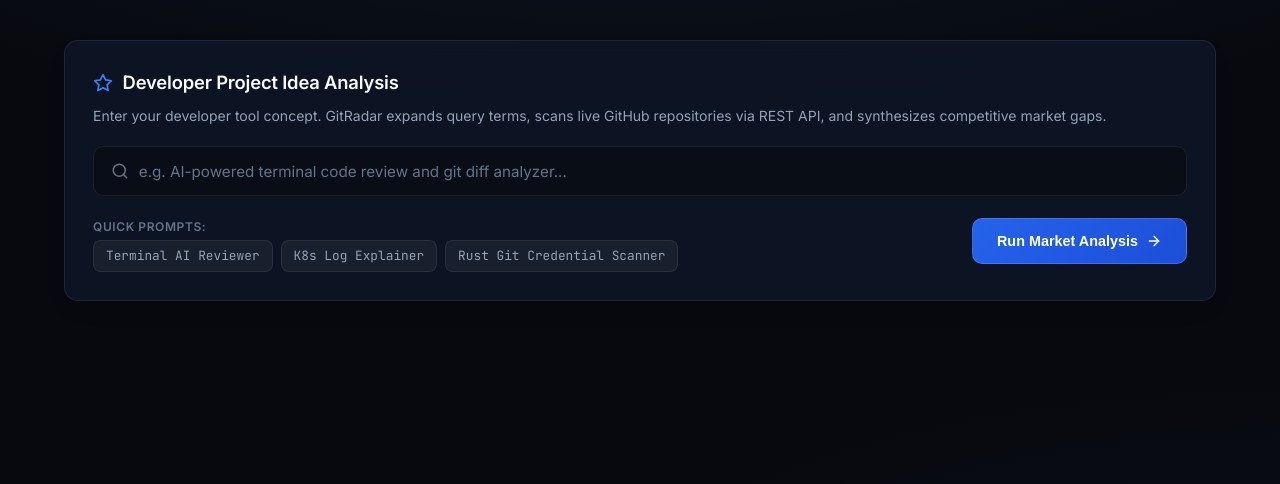
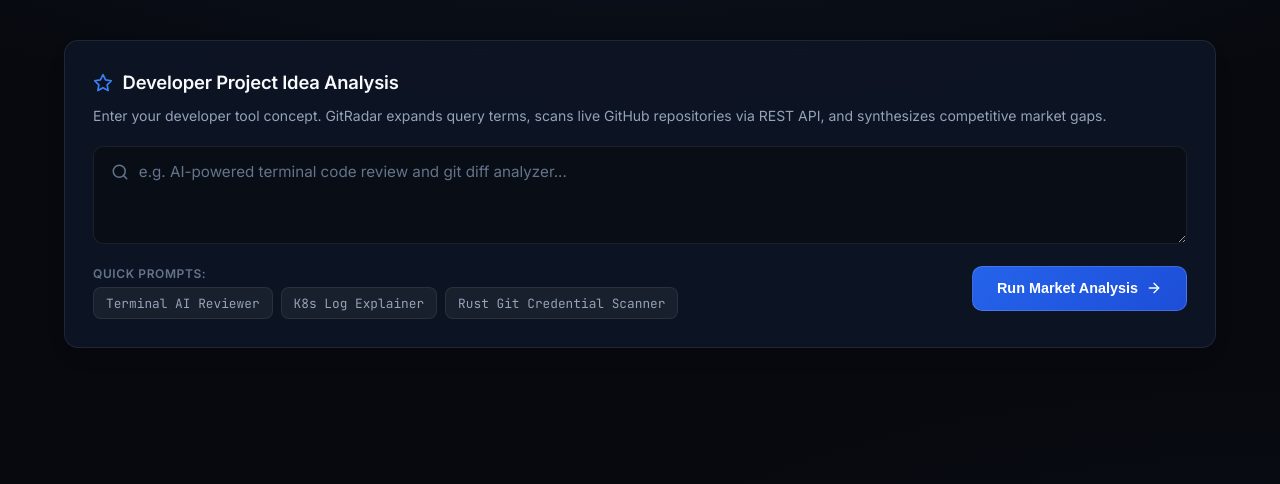
Before and after one commit to AtaCanYmc/GitRadar, a Flask app: page / in a window 1280 px wide. Shown: the part 99-583 px from the top of the page. Run offline with Flask 3, Linux system fonts and the light colour scheme.

Commit message:
feat: update input fields to textareas for improved user experience and add Enter key functionality

```diff
--- a/demo/gitradar/web/static/css/style.css
+++ b/demo/gitradar/web/static/css/style.css
@@ -279,12 +279,13 @@ body {
 .input-container {
   display: flex;
   position: relative;
-  align-items: center;
+  align-items: flex-start;
 }
 
 .input-icon {
   position: absolute;
   left: 1.1rem;
+  top: 1.05rem;
   color: var(--text-muted);
   pointer-events: none;
 }
@@ -300,6 +301,12 @@ body {
   font-family: var(--font-mono);
   outline: none;
   transition: border-color 0.2s, box-shadow 0.2s, background-color 0.3s;
+}
+
+textarea.input-field {
+  resize: vertical;
+  min-height: 80px;
+  line-height: 1.5;
 }
 
 .input-field:focus {
--- a/demo/gitradar/web/static/js/app.js
+++ b/demo/gitradar/web/static/js/app.js
@@ -320,13 +320,19 @@ document.addEventListener('DOMContentLoaded', () => {
     results.classList.add('hidden');
   });
 
-  // Enter key trigger for search boxes
+  // Enter key trigger for search boxes (Shift+Enter inserts newline)
   ideaInput.addEventListener('keydown', (e) => {
-    if (e.key === 'Enter') analyzeBtn.click();
+    if (e.key === 'Enter' && !e.shiftKey) {
+      e.preventDefault();
+      analyzeBtn.click();
+    }
   });
 
   searchInput.addEventListener('keydown', (e) => {
-    if (e.key === 'Enter') quickSearchBtn.click();
+    if (e.key === 'Enter' && !e.shiftKey) {
+      e.preventDefault();
+      quickSearchBtn.click();
+    }
   });
 
   // Export Button Event Handlers
--- a/demo/gitradar/web/templates/index.html
+++ b/demo/gitradar/web/templates/index.html
@@ -106,7 +106,7 @@
             <circle cx="11" cy="11" r="8"></circle>
             <line x1="21" y1="21" x2="16.65" y2="16.65"></line>
           </svg>
-          <input type="text" id="idea-input" class="input-field" placeholder="e.g. AI-powered terminal code review and git diff analyzer..." />
+          <textarea id="idea-input" class="input-field" rows="3" placeholder="e.g. AI-powered terminal code review and git diff analyzer..."></textarea>
         </div>
 
         <div style="display: flex; justify-content: space-between; align-items: center; flex-wrap: wrap; gap: 0.75rem;">
@@ -148,7 +148,7 @@
             <circle cx="11" cy="11" r="8"></circle>
             <line x1="21" y1="21" x2="16.65" y2="16.65"></line>
           </svg>
-          <input type="text" id="search-input" class="input-field" placeholder="e.g. terminal devtools, git hooks, rust cli..." />
+          <textarea id="search-input" class="input-field" rows="2" placeholder="e.g. terminal devtools, git hooks, rust cli..."></textarea>
         </div>
         <div style="display: flex; justify-content: flex-end;">
           <button id="quick-search-btn" class="btn-primary">
--- a/demo/public/index.html
+++ b/demo/public/index.html
@@ -106,7 +106,7 @@
             <circle cx="11" cy="11" r="8"></circle>
             <line x1="21" y1="21" x2="16.65" y2="16.65"></line>
           </svg>
-          <input type="text" id="idea-input" class="input-field" placeholder="e.g. AI-powered terminal code review and git diff analyzer..." />
+          <textarea id="idea-input" class="input-field" rows="3" placeholder="e.g. AI-powered terminal code review and git diff analyzer..."></textarea>
         </div>
 
         <div style="display: flex; justify-content: space-between; align-items: center; flex-wrap: wrap; gap: 0.75rem;">
@@ -148,7 +148,7 @@
             <circle cx="11" cy="11" r="8"></circle>
             <line x1="21" y1="21" x2="16.65" y2="16.65"></line>
           </svg>
-          <input type="text" id="search-input" class="input-field" placeholder="e.g. terminal devtools, git hooks, rust cli..." />
+          <textarea id="search-input" class="input-field" rows="2" placeholder="e.g. terminal devtools, git hooks, rust cli..."></textarea>
         </div>
         <div style="display: flex; justify-content: flex-end;">
           <button id="quick-search-btn" class="btn-primary">
--- a/gitradar/web/templates/index.html
+++ b/gitradar/web/templates/index.html
@@ -106,7 +106,7 @@
             <circle cx="11" cy="11" r="8"></circle>
             <line x1="21" y1="21" x2="16.65" y2="16.65"></line>
           </svg>
-          <input type="text" id="idea-input" class="input-field" placeholder="e.g. AI-powered terminal code review and git diff analyzer..." />
+          <textarea id="idea-input" class="input-field" rows="3" placeholder="e.g. AI-powered terminal code review and git diff analyzer..."></textarea>
         </div>
 
         <div style="display: flex; justify-content: space-between; align-items: center; flex-wrap: wrap; gap: 0.75rem;">
@@ -148,7 +148,7 @@
             <circle cx="11" cy="11" r="8"></circle>
             <line x1="21" y1="21" x2="16.65" y2="16.65"></line>
           </svg>
-          <input type="text" id="search-input" class="input-field" placeholder="e.g. terminal devtools, git hooks, rust cli..." />
+          <textarea id="search-input" class="input-field" rows="2" placeholder="e.g. terminal devtools, git hooks, rust cli..."></textarea>
         </div>
         <div style="display: flex; justify-content: flex-end;">
           <button id="quick-search-btn" class="btn-primary">
```
Also changed, not shown: demo/public/css/style.css (+8 -1 lines), gitradar/web/static/css/style.css (+8 -1 lines), gitradar/web/static/js/app.js (+9 -3 lines), demo/public/js/app.js.
